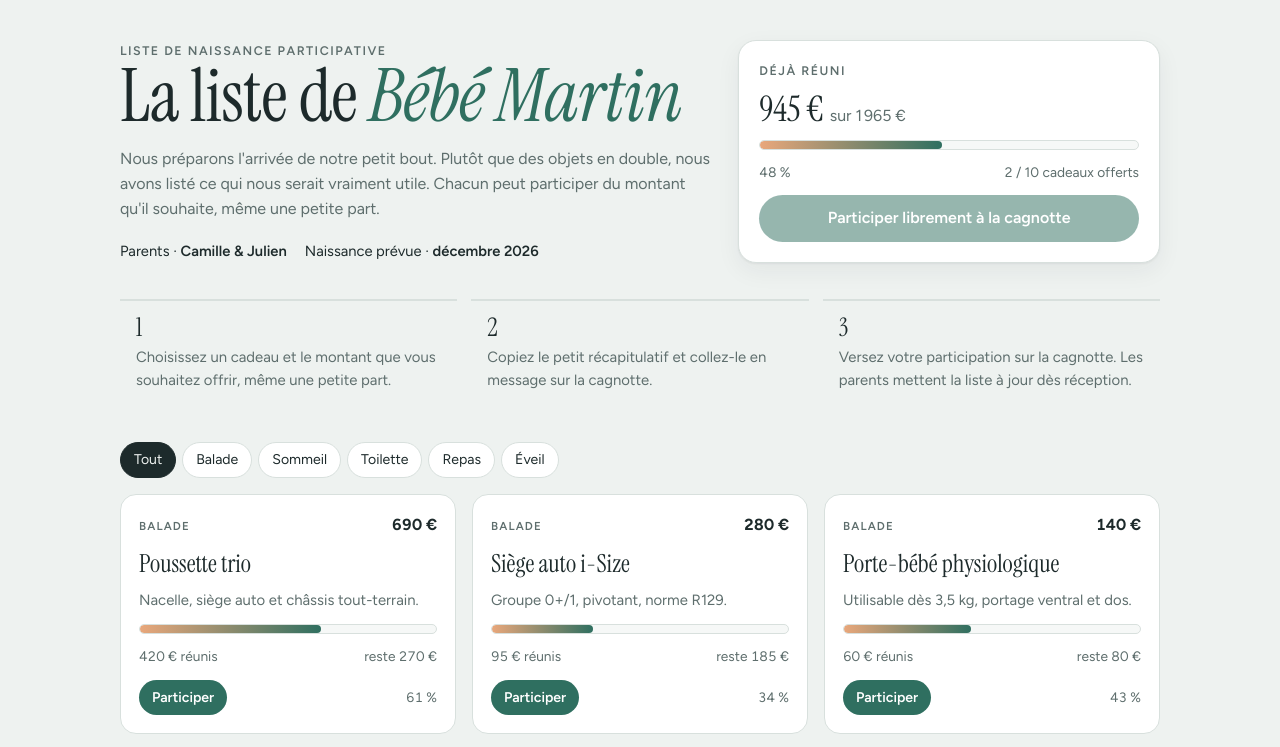
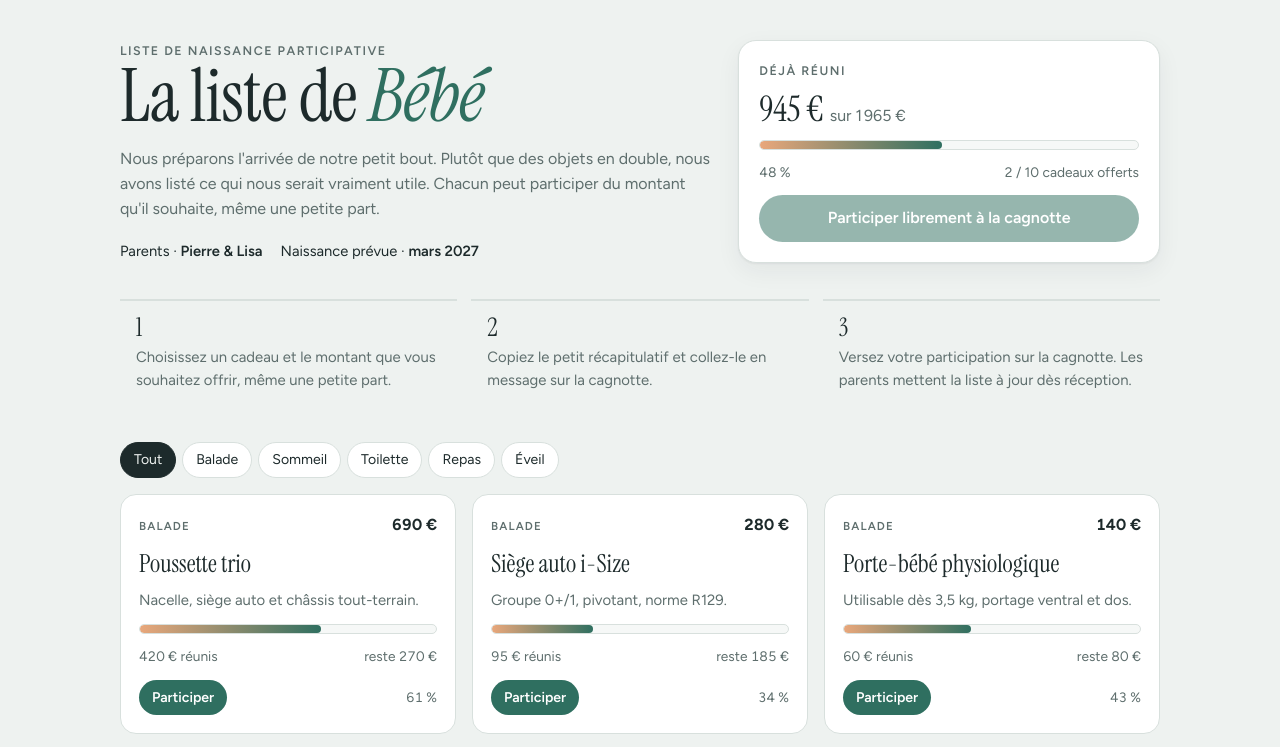
Before and after one commit to PLeBarbenchon/Naissance, a plain HTML site: page index.html in a window 1280 px wide. Shown: the top 747 px of the page. Drawn offline with Linux system fonts and the light colour scheme.

Commit message:
mise a jour

```diff
--- a/index.html
+++ b/index.html
@@ -118,7 +118,7 @@ textarea{resize:vertical;min-height:70px}
 
 <main data-own class="wrap" id="app"></main>
 
-<script data-own type="application/json" id="state">{"title":"Bébé Martin","parents":"Camille & Julien","due":"décembre 2026","message":"Nous préparons l'arrivée de notre petit bout. Plutôt que des objets en double, nous avons listé ce qui nous serait vraiment utile. Chacun peut participer du montant qu'il souhaite, même une petite part.","cagnotteUrl":"","example":true,"items":[
+<script data-own type="application/json" id="state">{"title":"Bébé","parents":"Pierre & Lisa","due":"mars 2027","message":"Nous préparons l'arrivée de notre petit bout. Plutôt que des objets en double, nous avons listé ce qui nous serait vraiment utile. Chacun peut participer du montant qu'il souhaite, même une petite part.","cagnotteUrl":"","example":true,"items":[
 {"id":"i1","name":"Poussette trio","cat":"Balade","desc":"Nacelle, siège auto et châssis tout-terrain.","price":690,"funded":420},
 {"id":"i2","name":"Lit cododo","cat":"Sommeil","desc":"Se fixe au lit des parents pour les premiers mois.","price":220,"funded":220},
 {"id":"i3","name":"Siège auto i-Size","cat":"Balade","desc":"Groupe 0+/1, pivotant, norme R129.","price":280,"funded":95},
```
